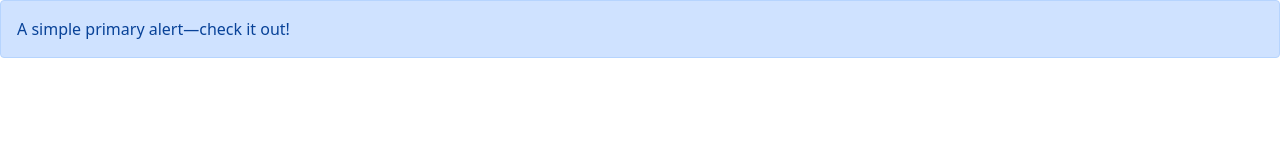
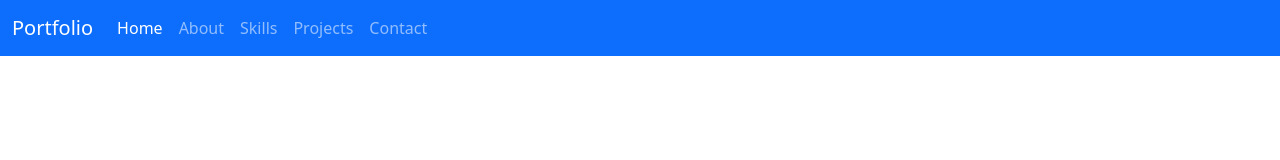
Before and after one commit to XandaNawzad/Portfolio_Test1, a plain HTML site: page index.html in a window 1280 px wide. Drawn offline with nearby package versions, Linux system fonts and the light colour scheme.

Commit message:
feat: add navigation bar

```diff
--- a/index.html
+++ b/index.html
@@ -8,11 +8,35 @@
 
 </head>
 <body>
-      <div class="alert alert-primary" role="alert">
-  A simple primary alert—check it out!
-</div>
-
-
+  <!-- Start navigation bar-->
+  <nav class="navbar navbar-expand-lg navbar-dark bg-primary">
+  <div class="container-fluid">
+    <a class="navbar-brand" href="#">Portfolio</a>
+    <button class="navbar-toggler" type="button" data-bs-toggle="collapse" data-bs-target="#navbarNavDropdown" aria-controls="navbarNavDropdown" aria-expanded="false" aria-label="Toggle navigation">
+      <span class="navbar-toggler-icon"></span>
+    </button>
+    <div class="collapse navbar-collapse" id="navbarNavDropdown">
+      <ul class="navbar-nav">
+        <li class="nav-item">
+          <a class="nav-link active" aria-current="page" href="#home">Home</a>
+        </li>
+        <li class="nav-item">
+          <a class="nav-link" href="#about">About</a>
+        </li>
+        <li class="nav-item">
+          <a class="nav-link" href="#skills">Skills</a>
+        </li>
+         <li class="nav-item">
+          <a class="nav-link" href="#projects">Projects</a>
+        </li>
+         <li class="nav-item">
+          <a class="nav-link" href="#contact">Contact</a>
+        </li>
+      </ul>
+    </div>
+  </div>
+</nav>
+ <!-- End navigation bar-->
 
 
       <script src="https://cdn.jsdelivr.net/npm/bootstrap@5.0.2/dist/js/bootstrap.bundle.min.js" integrity="sha384-MrcW6ZMFYlzcLA8Nl+NtUVF0sA7MsXsP1UyJoMp4YLEuNSfAP+JcXn/tWtIaxVXM" crossorigin="anonymous"></script>
```
